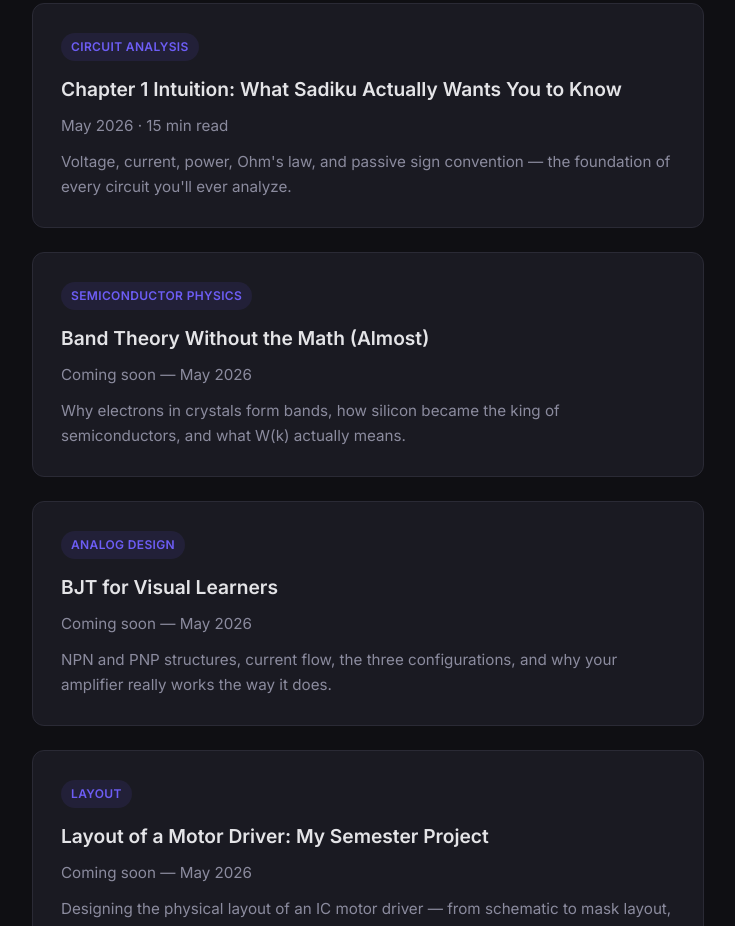
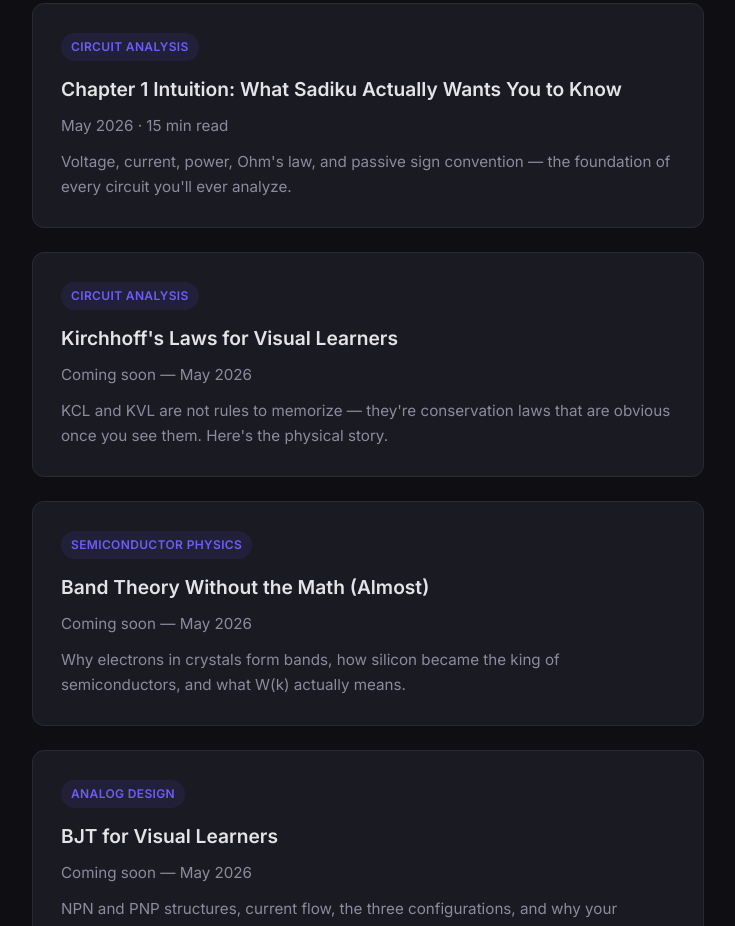
Before and after one commit to ClioVlsi/circuit-intuition, a plain HTML site: page articles/index.html in a window 1280 px wide. Shown: the part 509-1435 px from the top of the page, without its empty margins (272-1007 px from the left). Drawn offline with Linux system fonts and the light colour scheme.

Commit message:
Updated articles list, prepared for more content

```diff
--- a/articles/index.html
+++ b/articles/index.html
@@ -35,6 +35,12 @@
                         <p>Voltage, current, power, Ohm's law, and passive sign convention — the foundation of every circuit you'll ever analyze.</p>
                     </article>
                     <article class="article-preview">
+                        <span class="tag">Circuit Analysis</span>
+                        <h3><a href="/articles/kcl-kvl-visual.html">Kirchhoff's Laws for Visual Learners</a></h3>
+                        <p class="meta">Coming soon — May 2026</p>
+                        <p>KCL and KVL are not rules to memorize — they're conservation laws that are obvious once you see them. Here's the physical story.</p>
+                    </article>
+                    <article class="article-preview">
                         <span class="tag">Semiconductor Physics</span>
                         <h3><a href="/articles/band-theory-visual.html">Band Theory Without the Math (Almost)</a></h3>
                         <p class="meta">Coming soon — May 2026</p>
```
